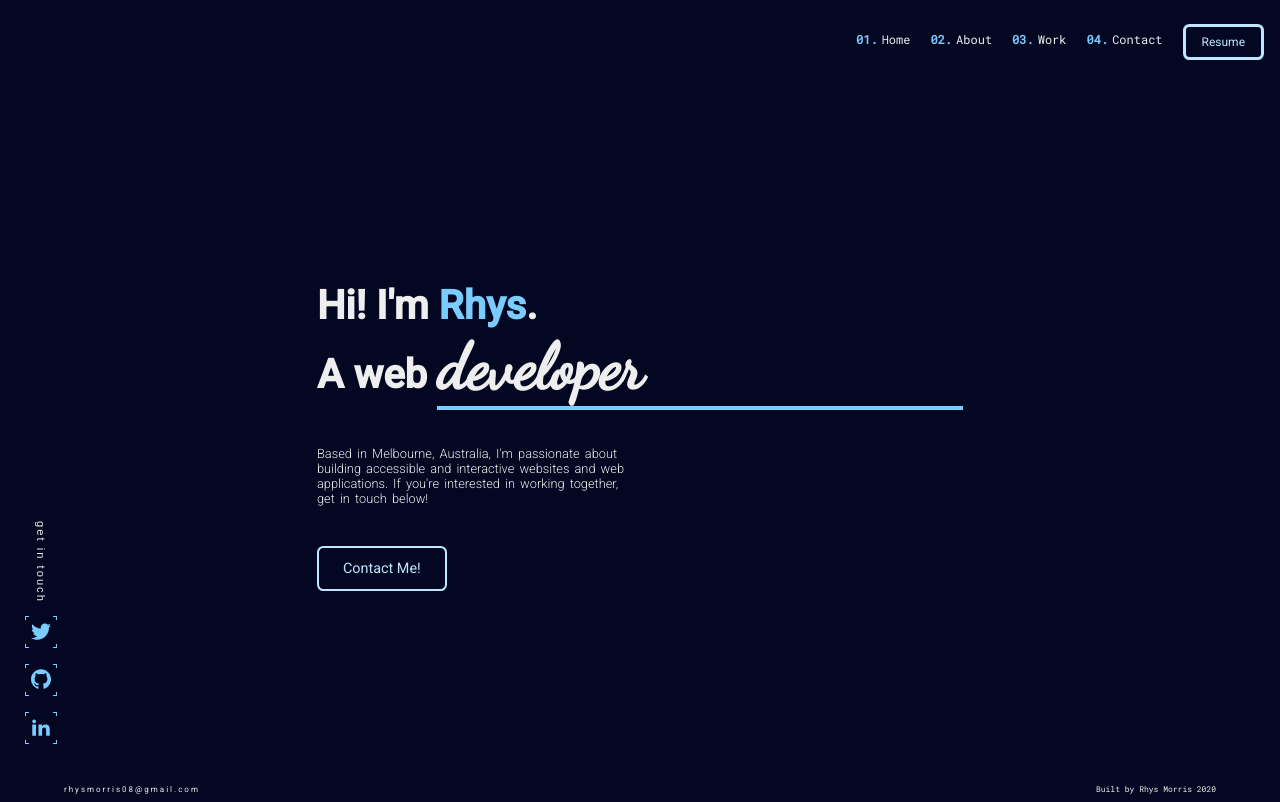
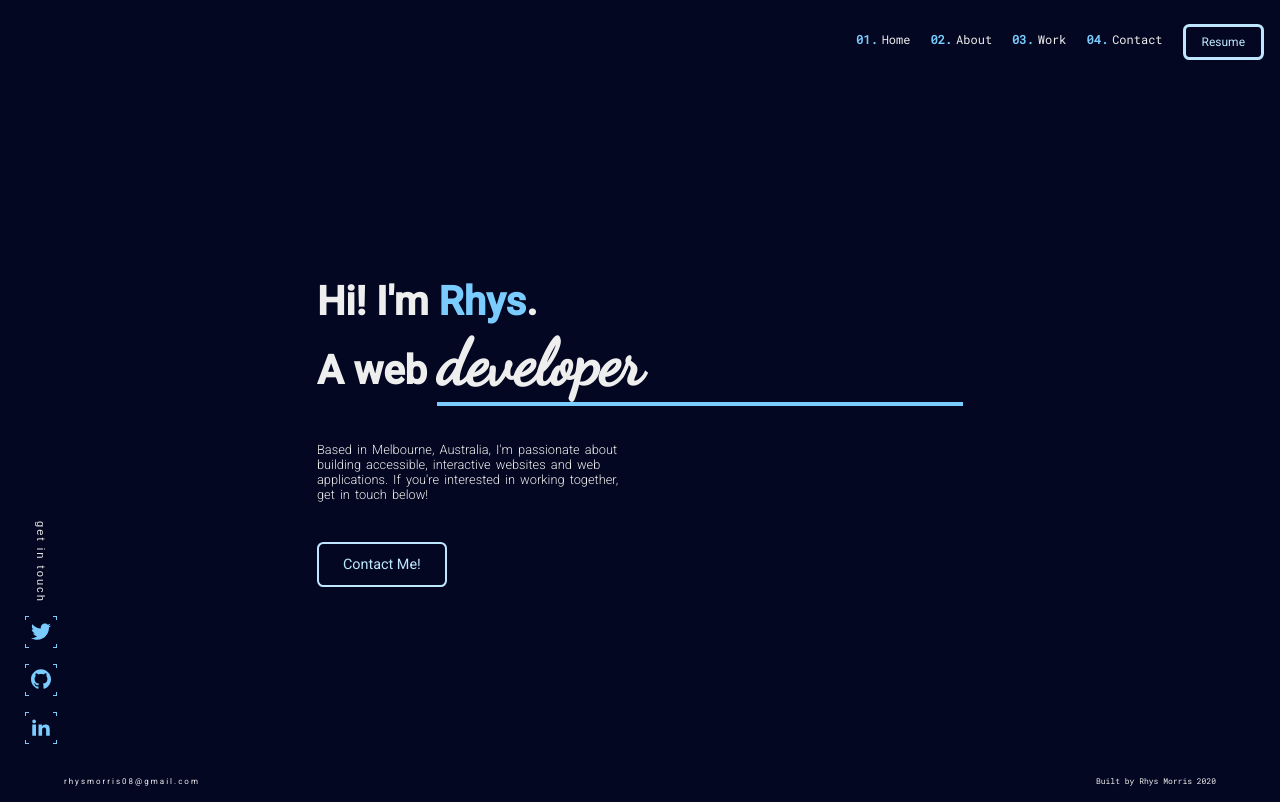
Before and after one commit to Rhys-Morris/portfolio-submission, a website: page index.html in a window 1280 px wide. Drawn offline with Linux system fonts and the light colour scheme.

Commit message:
Minor style fixes

```diff
--- a/index.html
+++ b/index.html
@@ -35,7 +35,7 @@
             </div>
         </div>
         <p class="hero__text">
-            Based in Melbourne, Australia, I'm passionate about building accessible and interactive websites and web applications. If you're interested in working together, get in touch below!
+            Based in Melbourne, Australia, I'm passionate about building accessible, interactive websites and web applications. If you're interested in working together, get in touch below!
         </p>
         <a href="./src/pages/contact.html" class="hero__button btn-alt">Contact Me!</a>
     </section>
--- a/src/sass/_contact.scss
+++ b/src/sass/_contact.scss
@@ -9,7 +9,7 @@
     align-items: center;
 
     width: 80%;
-    min-height: 77vh;
+    min-height: 76vh;
 
     @media screen and (max-width: $breakpoint1) {
         width: 80%;
--- a/src/sass/_hero.scss
+++ b/src/sass/_hero.scss
@@ -3,7 +3,7 @@
 @import 'variables.scss';
 
 .hero {
-    height: 77vh;
+    height: 76vh;
     display: flex;
     flex-direction: column;
     justify-content: center;
```
Also changed, not shown: src/style.css.
